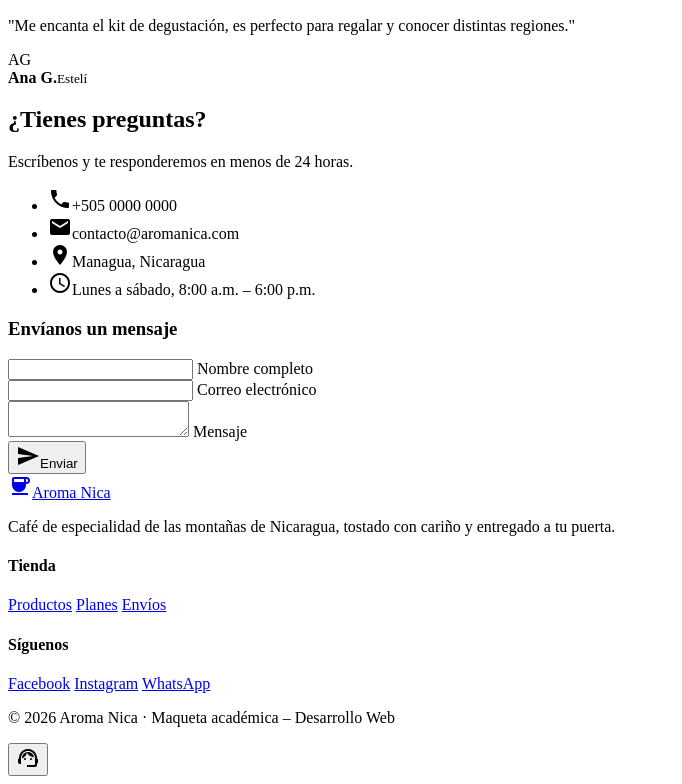
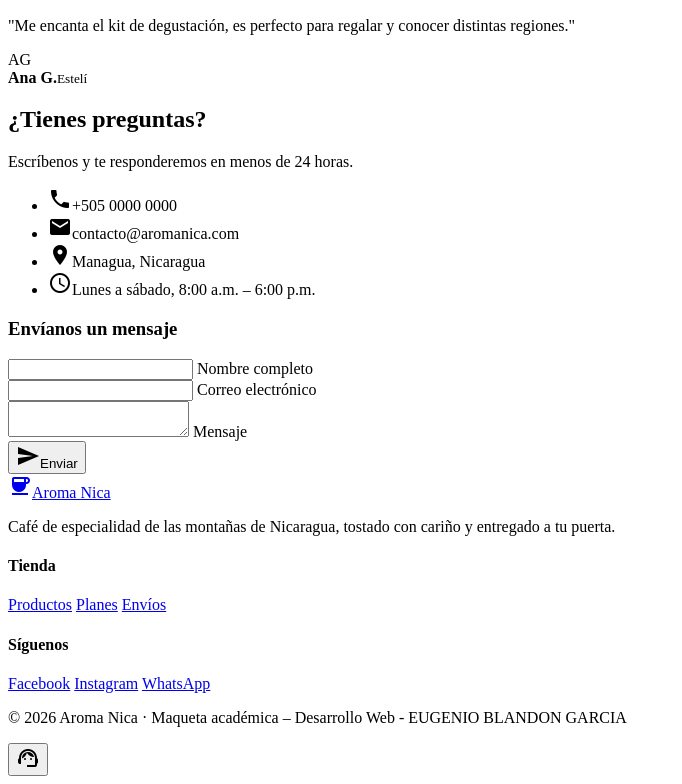
Before and after one commit to 3ug3n10/Desarrollo-WEB---INATEC, a plain HTML site: page Unidad-3/index.html in a window 1280 px wide. Shown: the part 2241-3025 px from the top of the page, without its empty margins (0-682 px from the left). Drawn offline with Linux system fonts and the light colour scheme.

Commit message:
Se agregó el nombre del creador del sitio

```diff
--- a/Unidad-3/index.html
+++ b/Unidad-3/index.html
@@ -236,7 +236,7 @@
                 <a href="#">WhatsApp</a>
             </div>
             </div>
-            <p class="copy">© 2026 Aroma Nica · Maqueta académica – Desarrollo Web</p>
+            <p class="copy">© 2026 Aroma Nica · Maqueta académica – Desarrollo Web - EUGENIO BLANDON GARCIA</p>
         </footer>
 
         <!-- ========== FAB, SNACKBAR E INTERRUPTOR ========== -->
```
